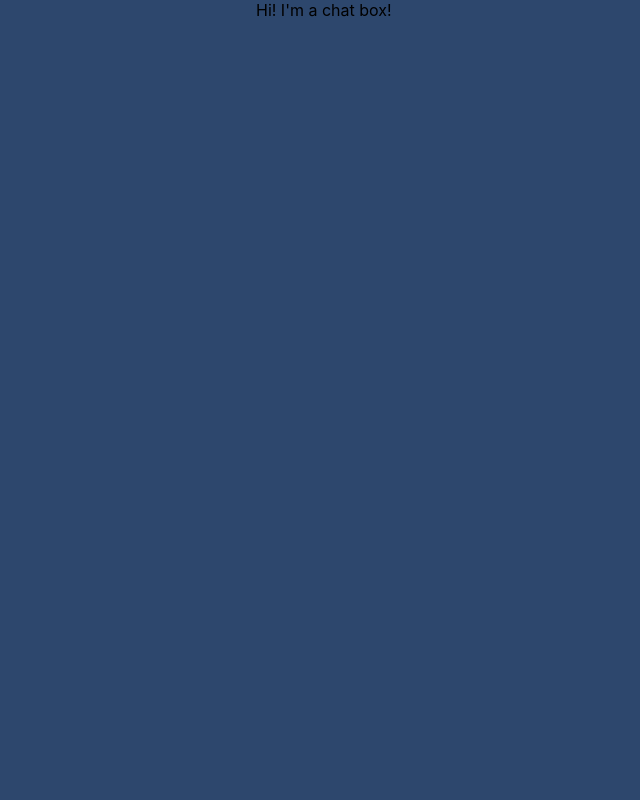
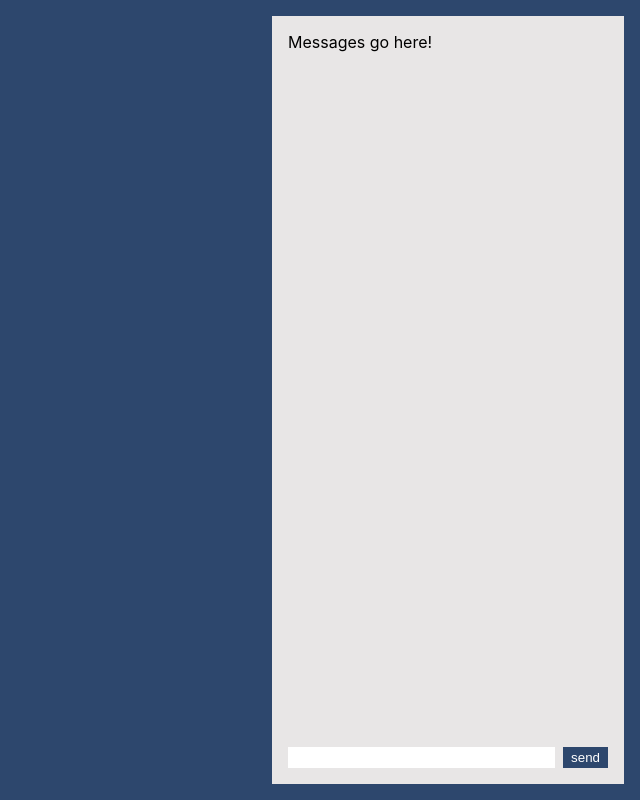
Before and after one commit to flextian/video-chat-a, a React (Create React App) app in the folder website/: page / in a window 1280 px wide. Shown: the whole page, without its empty margins (640-1280 px from the left). Built offline with nearby package versions, Linux system fonts and the light colour scheme.

Commit message:
created chatbox

```diff
--- a/website/src/App/HomePage.js
+++ b/website/src/App/HomePage.js
@@ -21,6 +21,7 @@ const FullHeightBlueBox = styled.div`
 
 const ChatBoxContainer = styled.div`
   flex-basis: 30%;
+  display: flex;
 `;
 const VideoBoxContainer = styled.div`
   flex-basis: 70%;
--- a/website/src/App/HomePage/ChatBox.js
+++ b/website/src/App/HomePage/ChatBox.js
@@ -1,5 +1,39 @@
 import React from "react";
+import styled from "styled-components";
 
 export const ChatBox = () => {
-  return <div>Hi! I'm a chat box!</div>;
+  return (
+    <Column>
+      <Messages>Messages go here!</Messages>
+      <Row>
+        <StyledInput></StyledInput>
+        <StyledButton>send</StyledButton>
+      </Row>
+    </Column>
+  );
 };
+const Column = styled.div`
+  display: flex;
+  flex-direction: column;
+  background-color: #e8e6e6;
+  flex-grow: 1;
+  margin: 16px;
+  padding: 16px;
+`;
+const Messages = styled.div`
+  flex-grow: 1;
+`;
+const Row = styled.div`
+  display: flex;
+  gap: 8px;
+`;
+const StyledInput = styled.input`
+  flex-grow: 1;
+  border: none;
+`;
+const StyledButton = styled.button`
+  background-color: #2d476d;
+  color: white;
+  border-color: #2d476d;
+  border-style: solid;
+`;
```
